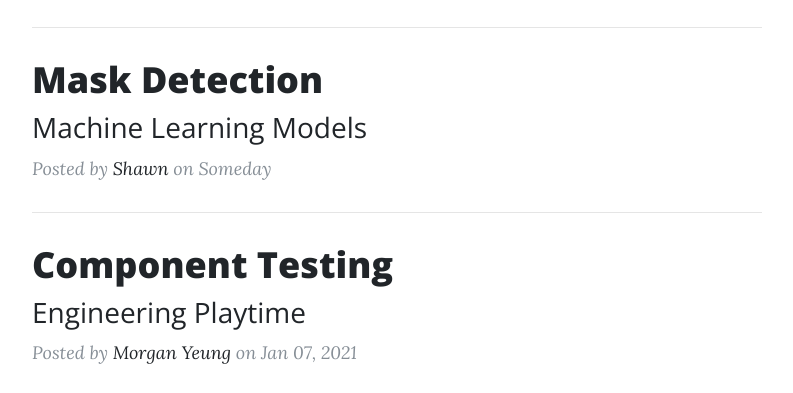
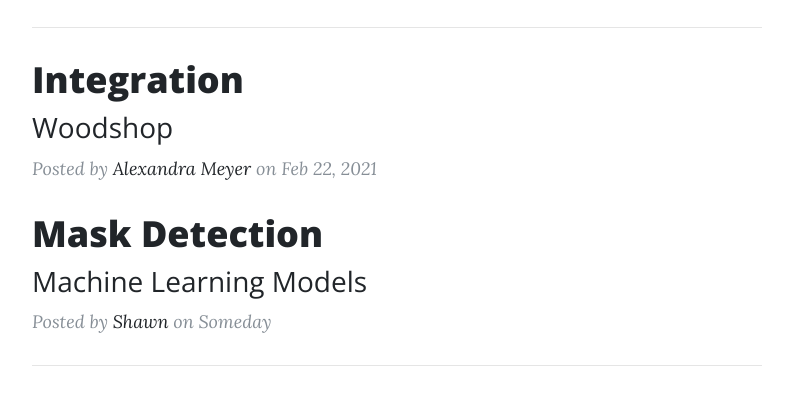
Before and after one commit to symsense/symsense.github.io, a website: page blog.html in a window 1280 px wide. Shown: the part 837-1230 px from the top of the page, without its empty margins (243-1036 px from the left). Drawn offline with nearby package versions, Linux system fonts and the light colour scheme.

Commit message:
Update blog.html

```diff
--- a/blog.html
+++ b/blog.html
@@ -86,10 +86,23 @@
             </h2>
           </a>
           <p class="post-meta">Posted by
-            <a href="integration.html">Alexandra and Anna</a>
+            <a href="#">Alexandra and Anna</a>
             on Jan 17, 2021</p>
         </div>
         <hr>
+        <!--my attempt at getting the integration to open integration.html-->
+        <div class="post-preview">
+          <a href="integration.html">
+            <h2 class="post-title">
+              Integration
+            </h2>
+            <h3 class="post-subtitle">
+              Woodshop
+            </h3>
+          </a>
+          <p class="post-meta">Posted by
+            <a href="#">Alexandra Meyer</a>
+            on Feb 22, 2021</p>
         <div class="post-preview">
           <a href="mlmodels.html">
             <h2 class="post-title">
```
